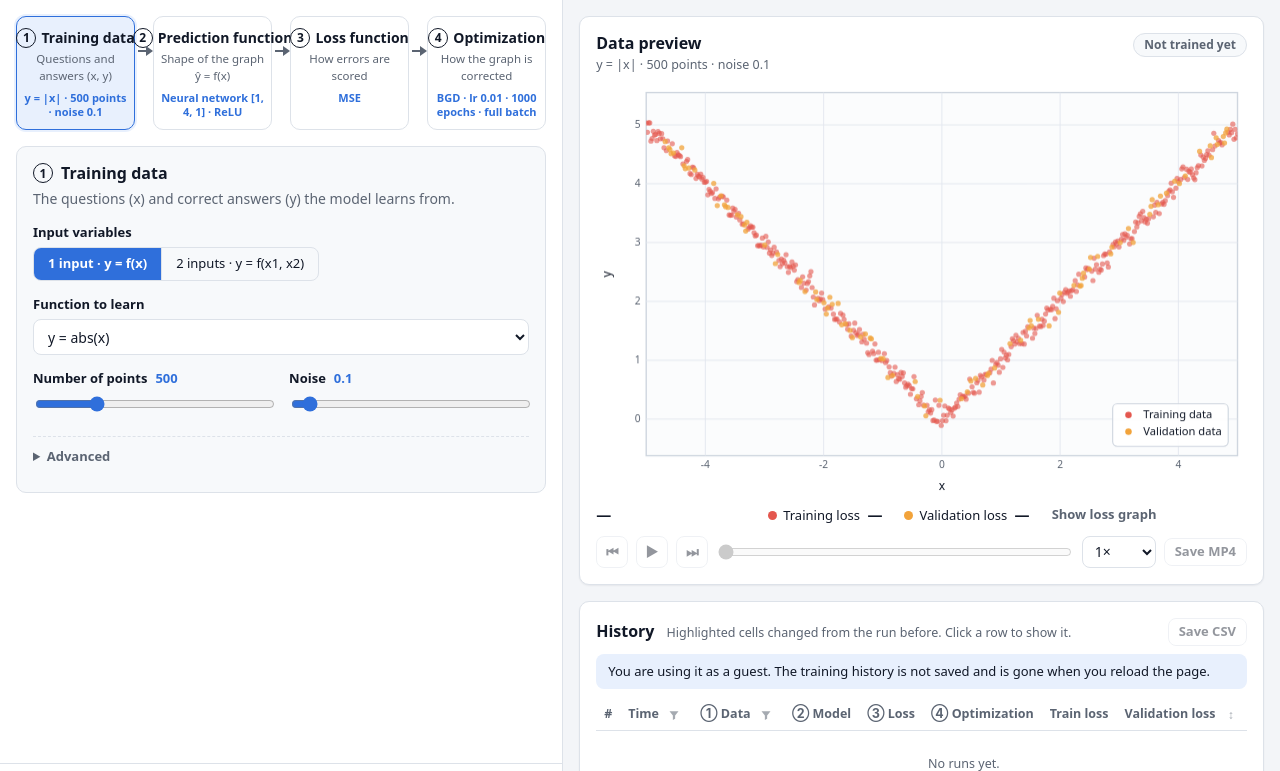
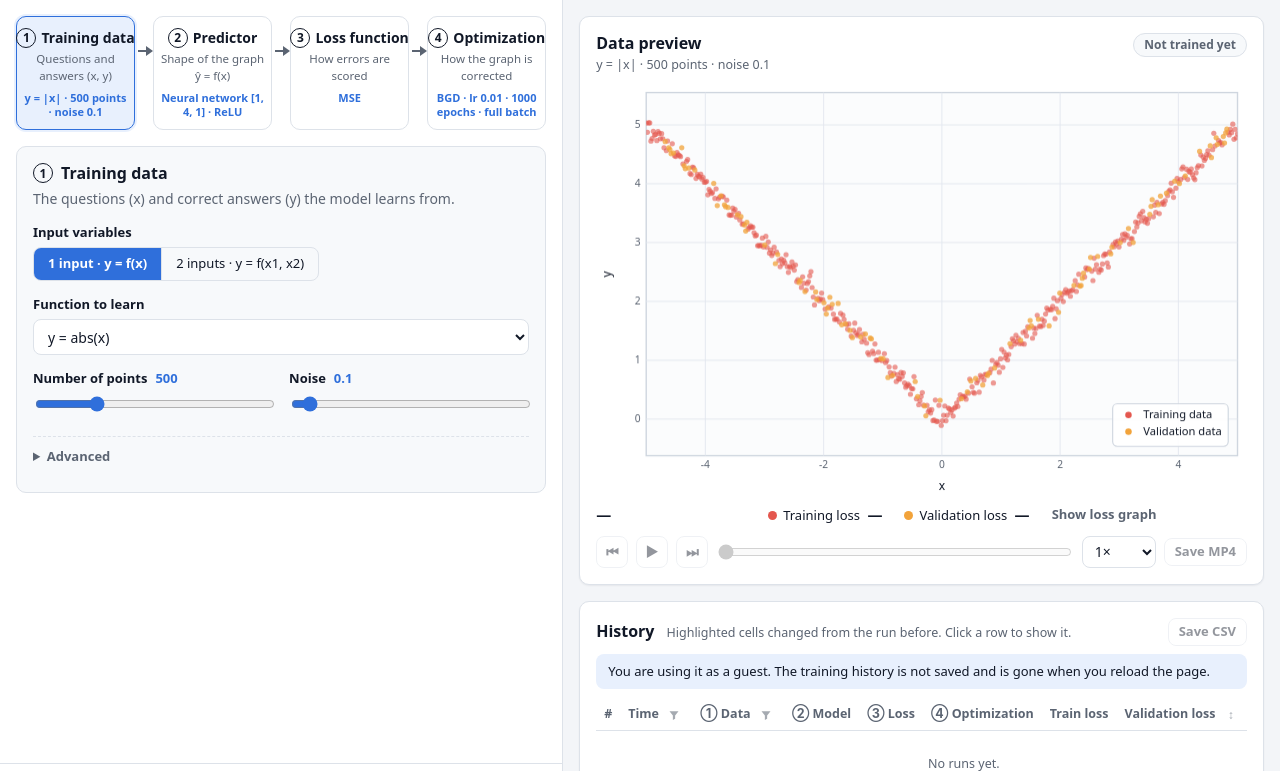
Before and after one commit to csolutn/regression-playground, a Flask app: page / in a window 1280 px wide. Shown: the part 52-823 px from the top of the page. Run offline with Flask 3, Linux system fonts and the light colour scheme; the visitor is signed in with stand-in values (Sample User, id 1); parts of the project's set-up code (start-up, migrations or seed data) failed here and were passed over.

Commit message:
Step ②: "Predictor" in English (Korean stays 예측함수)
"Prediction function" did not fit in its step card.

Co-Authored-By: Claude Opus 5.5 <noreply@anthropic.com>

```diff
--- a/app/templates/index.html
+++ b/app/templates/index.html
@@ -8,7 +8,7 @@
       <ol class="pipeline" role="tablist">
         {% for step, no, title, sub in [
             ('data', 1, _('Training data'), _('Questions and answers') ~ ' (x, y)'),
-            ('model', 2, _('Prediction function'), _('Shape of the graph') ~ ' ŷ = f(x)'),
+            ('model', 2, _('Predictor'), _('Shape of the graph') ~ ' ŷ = f(x)'),
             ('loss', 3, _('Loss function'), _('How errors are scored')),
             ('optim', 4, _('Optimization'), _('How the graph is corrected')),
           ] %}
--- a/app/templates/steps/model.html
+++ b/app/templates/steps/model.html
@@ -1,7 +1,7 @@
-{# ② Prediction function: the model. Linear / neural network are the basics; trees are in Advanced. #}
+{# ② Predictor (예측함수): the model. Linear / neural network are the basics; trees are in Advanced. #}
 <section class="step-panel" data-panel="model" role="tabpanel" hidden>
   <header class="panel-head">
-    <h2><span class="step-no">2</span>{{ _('Prediction function') }}</h2>
+    <h2><span class="step-no">2</span>{{ _('Predictor') }}</h2>
     <p class="muted">{{ _('The shape of graph ŷ = f(x) the model can draw.') }}</p>
   </header>
 
```
Also changed, not shown: README.md, app/translations/ko/LC_MESSAGES/messages.po, 2 other files.
